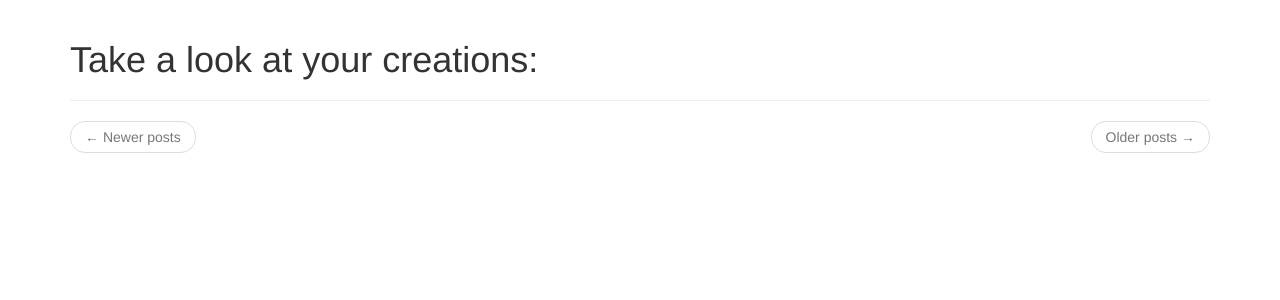
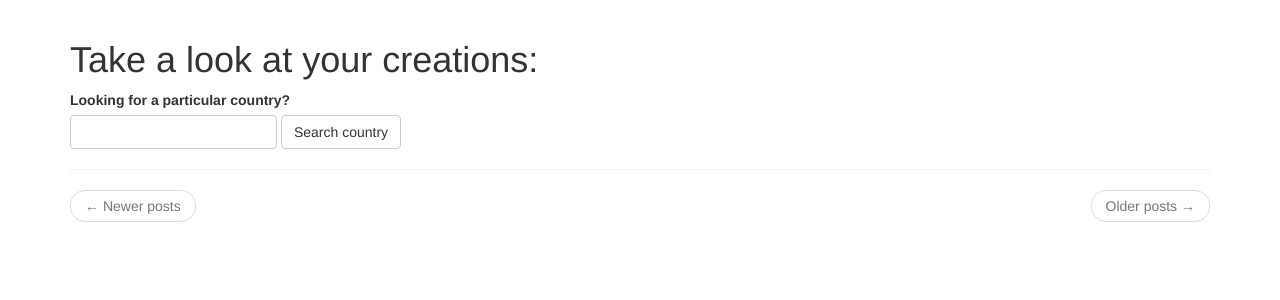
Before and after one commit to mauroyone/food_of_the_world, a Flask app: page /my_posts in a window 1280 px wide. Shown: the part 52-352 px from the top of the page. Run offline with Flask 2, Linux system fonts and the light colour scheme; the visitor is signed in with stand-in values (Sample User, id 1); data comes from the database, SQL or seed files in the repository; data that the repository does not hold is empty; some libraries are stand-ins or nearby versions.

Commit message:
search country added in available_recipes and my_posts

```diff
--- a/app/main/routes.py
+++ b/app/main/routes.py
@@ -30,7 +30,6 @@ def index():
         if posts.has_next else None
     prev_url = url_for('main.index', page=posts.prev_num) \
         if posts.has_prev else None
-
 
     if form.validate_on_submit():
         button_clicked = request.form.get('submit button')
--- a/app/models.py
+++ b/app/models.py
@@ -210,13 +210,20 @@ class Post(db.Model):
                                         Post.timestamp.desc())
 
     @staticmethod
+    def get_my_available_posts_by_country(country_id):
+        return Post.query.filter_by(submitted=False, country_id=country_id,
+                                    user_id=current_user.id).order_by(
+                                        Post.timestamp.desc())
+
+    @staticmethod
     def get_my_countries_with_posts():
         countries_with_posts = Post.query.filter_by(user_id=current_user.id).all()
         return [picked_country.id for picked_country in countries_with_posts]
 
     @staticmethod
-    def get_my_post_by_country(country_id):
-        return Post.query.filter_by(country_id=country_id, user_id=current_user.id)
+    def get_posts_by_user_country(user_id, country_id):
+        return Post.query.filter_by(submitted=True, user_id=user_id,
+                                    country_id=country_id).order_by(Post.timestamp.desc())
 
     @staticmethod
     def count_different_countries_with_posts():
--- a/app/recipes/forms.py
+++ b/app/recipes/forms.py
@@ -5,6 +5,8 @@ from wtforms.widgets import TextArea
 
 
 class SelectCountryForm(FlaskForm):
+    search_country_text = StringField('Looking for a particular country?',
+                                      validators=[Length(min=0, max=40)])
     submit = SubmitField('Submit')
 
 class RecipePostForm(FlaskForm):
--- a/app/recipes/routes.py
+++ b/app/recipes/routes.py
@@ -5,9 +5,9 @@ from app.models import User, Country, Post
 from app.recipes import bp
 
 
-@bp.route('/user/<username>/country/<country>', methods=['GET', 'POST'])
+@bp.route('/user/<username>/country/<country_name>', methods=['GET', 'POST'])
 @login_required
-def country(username, country):
+def country(username, country_name):
     form = SelectCountryForm()
 
     user = User.get_user_by_username(username).first()
@@ -15,22 +15,22 @@ def country(username, country):
         flash('User {} not found.'.format(username))
         return redirect(url_for('main.index'))
 
-    searched_country = Country.get_country_by_name(country).first()
-    if searched_country is None:
-        flash('Country {} not found.'.format(country))
+    country = Country.get_country_by_name(country_name).first()
+    if country is None:
+        flash('Country {} not found.'.format(country_name))
         return redirect(url_for('main.index'))
 
-    post = Post.get_my_post_by_country(searched_country.id).first()
+    post = Post.get_posts_by_user_country(user.id, country.id).first()
     try_now = False if post is None else True
 
     if form.submit.data:
         if not try_now:
-            Post.create_empty_post(searched_country.id)
+            Post.create_empty_post(country.id)
             flash('manual selection')
         return redirect(url_for('recipes.available_posts'))
 
     page = request.args.get('page', 1, type=int)
-    posts = Post.get_posts_by_country_id(searched_country.id).paginate(
+    posts = Post.get_posts_by_country_id(country.id).paginate(
         page, current_app.config['POSTS_PER_PAGE'], False)
     next_url = url_for('recipes.country', username=username, country=country, page=posts.next_num) \
         if posts.has_next else None
@@ -39,16 +39,57 @@ def country(username, country):
 
 
     return render_template('recipes/country.html', title='Your country', posts=posts.items,
-                           country=searched_country, user=user, form=form,
+                           country=country, user=user, form=form,
                            next_url=next_url, prev_url=prev_url, try_now=try_now)
 
 @bp.route('/available_posts', methods=['GET', 'POST'])
 @login_required
 def available_posts():
+    search_country_form = SelectCountryForm()
     form = RecipePostForm()
 
     page = request.args.get('page', 1, type=int)
     available_posts = Post.get_my_available_posts().paginate(
+        page, current_app.config['POSTS_PER_PAGE'], False)
+    next_url = url_for('recipes.available_posts', page=available_posts.next_num) \
+        if available_posts.has_next else None
+    prev_url = url_for('recipes.available_posts', page=available_posts.prev_num) \
+        if available_posts.has_prev else None
+
+    if request.form.get('submit button') == 'search country':
+        form_data = search_country_form.search_country_text.data
+        country = Country.get_country_by_name(form_data).first()
+        if country is None:
+            flash('Country {} not found'.format(form_data))
+            return redirect(url_for('recipes.available_posts'))
+        return redirect(url_for('recipes.available_posts_by_country', country_name=form_data))
+
+    if form.validate_on_submit():
+        post = Post.get_post_by_id(form.post_id.data).first()
+        if post is None:
+            flash('An unhandled error pop up')
+            return redirect(url_for('main.index'))
+        post.submit(recipe=form.recipe.data, ingredients=form.ingredients.data,
+                    steps=form.steps.data)
+        flash('Your post is now alive!')
+        return redirect(url_for('recipes.my_posts'))
+
+    return render_template('recipes/my_posts.html', title='Available posts',
+                           form=form, search_country_form=search_country_form,
+                           posts=available_posts.items,
+                           next_url=next_url, prev_url=prev_url, has_data=False)
+
+@bp.route('/available_posts/country/<country_name>', methods=['GET', 'POST'])
+@login_required
+def available_posts_by_country(country_name):
+    form = RecipePostForm()
+
+    country = Country.get_country_by_name(country_name).first()
+    if country is None:
+        flash('Country {} not found'.format(country_name))
+        return redirect(url_for('main.index'))
+    page = request.args.get('page', 1, type=int)
+    available_posts = Post.get_my_available_posts_by_country(country.id).paginate(
         page, current_app.config['POSTS_PER_PAGE'], False)
     next_url = url_for('recipes.available_posts', page=available_posts.next_num) \
         if available_posts.has_next else None
@@ -63,8 +104,7 @@ def available_posts():
         post.submit(recipe=form.recipe.data, ingredients=form.ingredients.data,
                     steps=form.steps.data)
         flash('Your post is now alive!')
-        return redirect(url_for('main.index'))
-
+        return redirect(url_for('recipes.my_posts'))
     return render_template('recipes/my_posts.html', title='Available posts',
                            form=form, posts=available_posts.items,
                            next_url=next_url, prev_url=prev_url, has_data=False)
@@ -72,10 +112,52 @@ def available_posts():
 @bp.route('/my_posts', methods=['GET', 'POST'])
 @login_required
 def my_posts():
+    search_country_form = SelectCountryForm()
     form = RecipePostForm()
 
     page = request.args.get('page', 1, type=int)
     posts = Post.get_posts_by_user(current_user).paginate(
+        page, current_app.config['POSTS_PER_PAGE'], False)
+    next_url = url_for('recipes.my_posts', page=posts.next_num) \
+        if posts.has_next else None
+    prev_url = url_for('recipes.my_posts', page=posts.prev_num) \
+        if posts.has_prev else None
+
+    if request.form.get('submit button') == 'search country':
+        form_data = search_country_form.search_country_text.data
+        country = Country.get_country_by_name(form_data).first()
+        if country is None:
+            flash('Country {} not found'.format(form_data))
+            return redirect(url_for('recipes.my_posts'))
+        return redirect(url_for('recipes.my_posts_by_country', country_name=form_data))
+
+    if form.validate_on_submit():
+        post = Post.get_post_by_id(form.post_id.data).first()
+        if post is None:
+            flash('An error!')
+
+        if not post.edit(form.recipe.data, form.ingredients.data, form.steps.data):
+            flash('No changes were made. Nothing to update')
+        else:
+            flash('Your post was updated')
+            return redirect(url_for('recipes.my_posts'))
+
+    return render_template('recipes/my_posts.html', title='My creations', form=form,
+                           user=current_user, search_country_form=search_country_form,
+                           posts=posts.items, next_url=next_url, prev_url=prev_url,
+                           has_data=True)
+
+@bp.route('/my_posts/country/<country_name>', methods=['GET', 'POST'])
+@login_required
+def my_posts_by_country(country_name):
+    form = RecipePostForm()
+
+    country = Country.get_country_by_name(country_name).first()
+    if country is None:
+        flash('Country {} not found'.format(country_name))
+        return redirect(url_for('main.index'))
+    page = request.args.get('page', 1, type=int)
+    posts = Post.get_posts_by_user_country(current_user.id, country.id).paginate(
         page, current_app.config['POSTS_PER_PAGE'], False)
     next_url = url_for('recipes.my_posts', page=posts.next_num) \
         if posts.has_next else None
@@ -91,8 +173,8 @@ def my_posts():
             flash('No changes were made. Nothing to update')
         else:
             flash('Your post was updated')
-            return redirect(url_for('main.index'))
+            return redirect(url_for('recipes.my_posts'))
 
     return render_template('recipes/my_posts.html', title='My creations', form=form,
-                           user=current_user, posts=posts.items,
-                           next_url=next_url, prev_url=prev_url, has_data=True)
+                           user=current_user, posts=posts.items, next_url=next_url,
+                           prev_url=prev_url, has_data=True)
--- a/app/templates/recipes/my_posts.html
+++ b/app/templates/recipes/my_posts.html
@@ -5,6 +5,15 @@
         <h1>Take a look at your creations:</h1>
     {% else %}
         <h1>Available posts</h1>
+    {% endif %}
+    {% if search_country_form %}
+    <form action="" method="post">
+        {{ search_country_form.hidden_tag() }}
+        {{ search_country_form.search_country_text.label }} <br>
+        {{ search_country_form.search_country_text(cols="20", rows="1", class_='btn btn-default') }}
+        <input type="hidden" name="submit button", value="search country">
+        {{ search_country_form.submit(value="Search country", class_='btn btn-default') }}
+    </form>
     {% endif %}
     <hr>
     {% for post in posts %}
```
Also changed, not shown: app/main/forms.py (+3 -5 lines).
